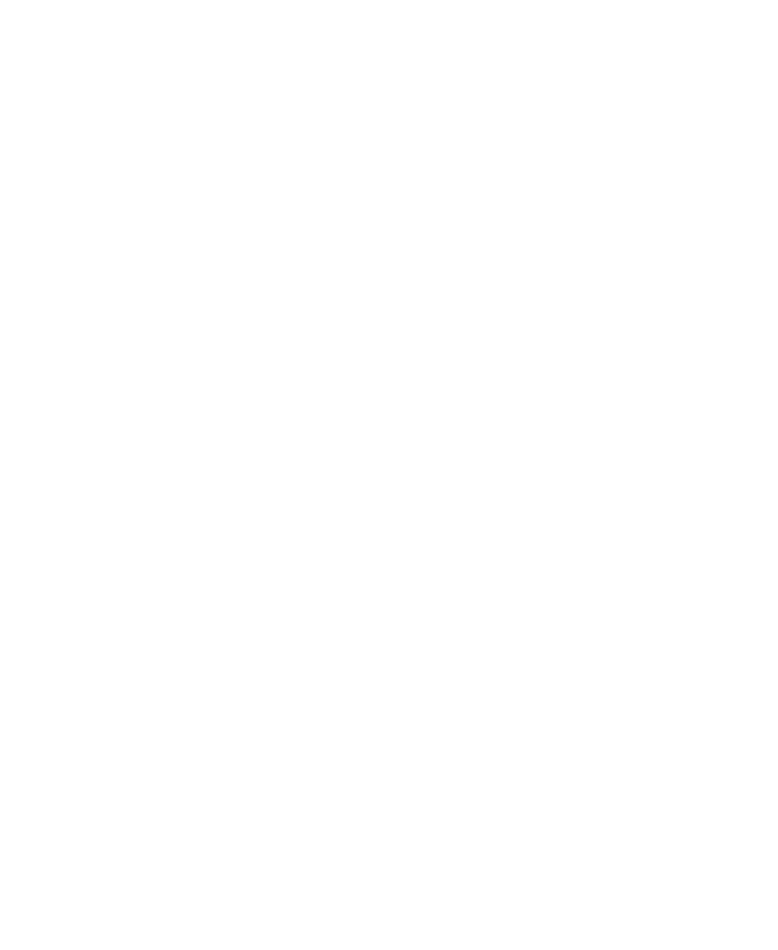
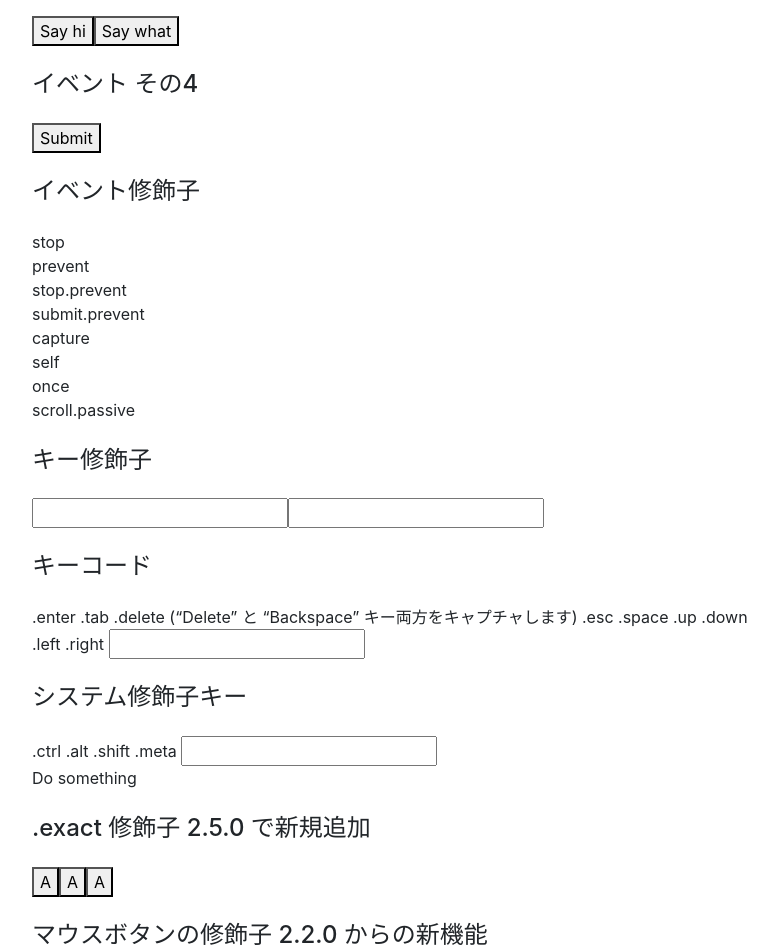
Before and after one commit to 0gravity000/nuxtdemo, a Nuxt app: page /sample/SampleVon in a window 1280 px wide. Shown: the part 522-1472 px from the top of the page, without its empty margins (433-1211 px from the left). Before the commit the page ends 800 px from the top, so only its background shows below. Built offline with nearby package versions, Linux system fonts and the light colour scheme.

Commit message:
v-onページを編集

```diff
--- a/pages/sample/SampleVon.vue
+++ b/pages/sample/SampleVon.vue
@@ -5,6 +5,122 @@
     <button @click="reverseMessage">
       Reverse Message
     </button>
+
+    <h4>イベント その1</h4>
+    <button @click="counter += 1">
+      Add 1
+    </button>
+    <p>The button above has been clicked {{ counter }} times.</p>
+
+    <h4>イベント その2</h4>
+    <!-- `greet` は、あらかじめ定義したメソッドの名前 -->
+    <button @click="greet">
+      Greet
+    </button>
+
+    <h4>イベント その3</h4>
+    <button @click="say('hi')">
+      Say hi
+    </button>
+    <button @click="say('what')">
+      Say what
+    </button>
+
+    <h4>イベント その4</h4>
+    <button @click="warn('Form cannot be submitted yet.', $event)">
+      Submit
+    </button>
+
+    <h4>イベント修飾子</h4>
+    <!-- クリックイベントの伝搬が止まります -->
+    <a @click.stop="doThis">
+      stop
+    </a>
+    <!-- submit イベントによってページがリロードされません -->
+    <form @submit.prevent="onSubmit">
+      prevent
+    </form>
+    <!-- 修飾子は繋げることができます -->
+    <a @click.stop.prevent="doThat">
+      stop.prevent
+    </a>
+    <!-- 値を指定せず、修飾子だけ利用することもできます -->
+    <form @submit.prevent>
+      submit.prevent
+    </form>
+    <!-- イベントリスナーを追加するときにキャプチャモードで使います -->
+    <!-- 言い換えれば、内部要素を対象とするイベントは、その要素によって処理される前にここで処理されます -->
+    <div @click.capture="doThis">
+      capture
+    </div>
+    <!-- event.target が要素自身のときだけ、ハンドラが呼び出されます -->
+    <!-- 言い換えると子要素のときは呼び出されません -->
+    <div @click.self="doThat">
+      self
+    </div>
+    <!-- 2.1.4 から新規 -->
+    <!-- 最大1回、クリックイベントはトリガされます -->
+    <a @click.once="doThis">
+      once
+    </a>
+    <!-- 2.3.0 で新規追加 -->
+    <!-- addEventListener の passive オプションに対応する .passive 修飾子も提供しています。 -->
+    <!-- `onScroll` が `event.preventDefault()` を含んでいたとしても -->
+    <!-- スクロールイベントのデフォルトの挙動(つまりスクロール)は -->
+    <!-- イベントの完了を待つことなくただちに発生するようになります -->
+    <div @scroll.passive="onScroll">
+      scroll.passive
+    </div>
+
+    <h4>キー修飾子</h4>
+    <!-- `key` が `Enter` のときだけ、`vm.submit()` が呼ばれます  -->
+    <input @keyup.enter="submit">
+    <!-- KeyboardEvent.key で公開されている任意のキー名は、ケバブケースに変換することで修飾子として直接使用できます。  -->
+    <!-- ハンドラは $event.key が 'PageDown' に等しい場合だけ呼ばれます。  -->
+    <input @keyup.page-down="onPageDown">
+
+    <h4>キーコード</h4>
+    .enter
+    .tab
+    .delete (“Delete” と “Backspace” キー両方をキャプチャします)
+    .esc
+    .space
+    .up
+    .down
+    .left
+    .right
+    <input @keyup.13="submit">
+
+    <h4>システム修飾子キー</h4>
+    .ctrl
+    .alt
+    .shift
+    .meta
+    <!-- Alt + C -->
+    <input @keyup.alt.67="clear">
+    <!-- Ctrl + Click -->
+    <div @click.ctrl="doSomething">
+      Do something
+    </div>
+
+    <h4>.exact 修飾子 2.5.0 で新規追加</h4>
+    <!-- これは Ctrl に加えて Alt や Shift キーが押されていても発行されます -->
+    <button @click.ctrl="onClick">
+      A
+    </button>
+    <!-- これは Ctrl キーが押され、他のキーが押されてないときだけ発行されます -->
+    <button @click.ctrl.exact="onCtrlClick">
+      A
+    </button>
+    <!-- これは システム修飾子が押されてないときだけ発行されます -->
+    <button @click.exact="onClick">
+      A
+    </button>
+
+    <h4>マウスボタンの修飾子 2.2.0 からの新機能</h4>
+    .left
+    .right
+    .middle
   </div>
 </template>
 
@@ -13,12 +129,32 @@ export default {
   layout: 'LayoutSample',
   data () {
     return {
-      message: 'Hello Vue.js!'
+      message: 'Hello Vue.js!',
+      counter: 0,
+      name: 'Vue.js'
     }
   },
   methods: {
     reverseMessage () {
       this.message = this.message.split('').reverse().join('')
+    },
+    greet (event) {
+      // メソッド内の `this` は、 Vue インスタンスを参照します
+      alert('Hello ' + this.name + '!')
+      // `event` は、ネイティブ DOM イベントです
+      if (event) {
+        alert(event.target.tagName)
+      }
+    },
+    say (message) {
+      alert(message)
+    },
+    warn (message, event) {
+      // ネイティブイベントを参照しています
+      if (event) {
+        event.preventDefault()
+      }
+      alert(message)
     }
   }
 }
```
